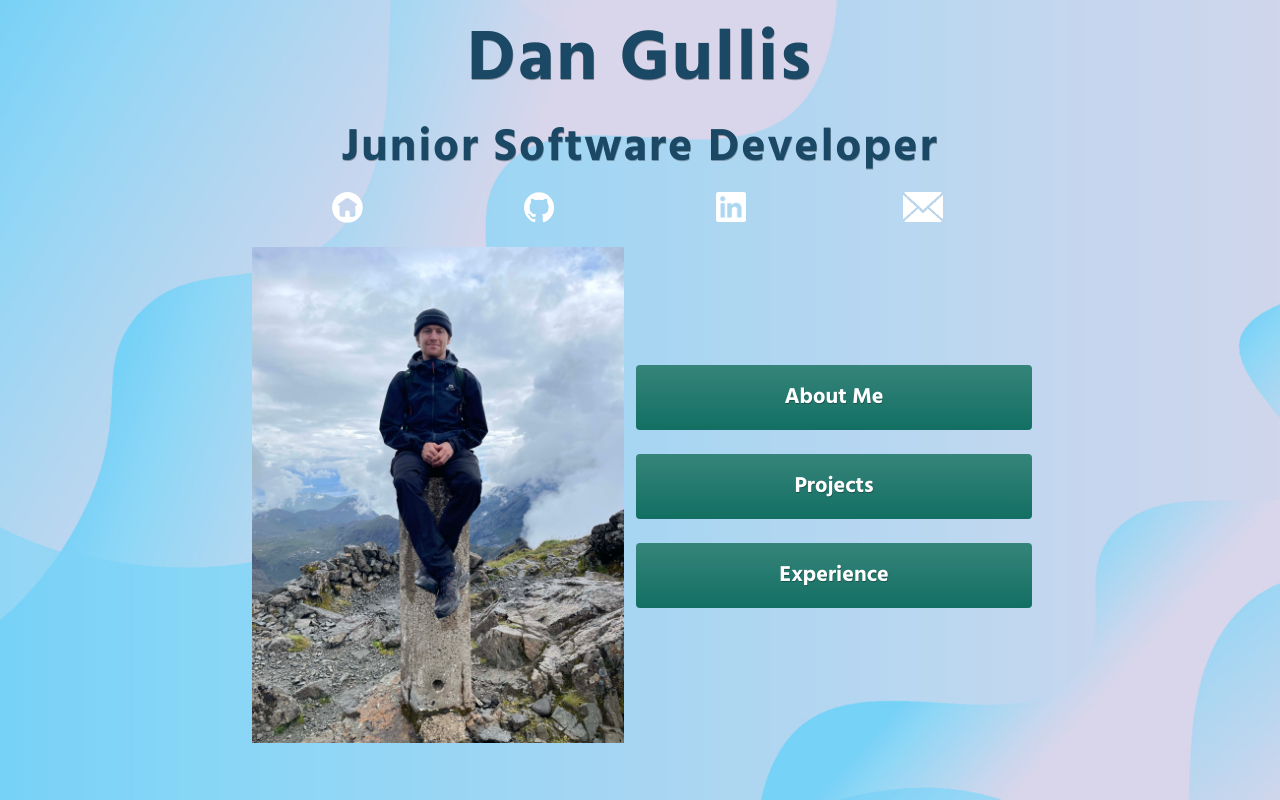
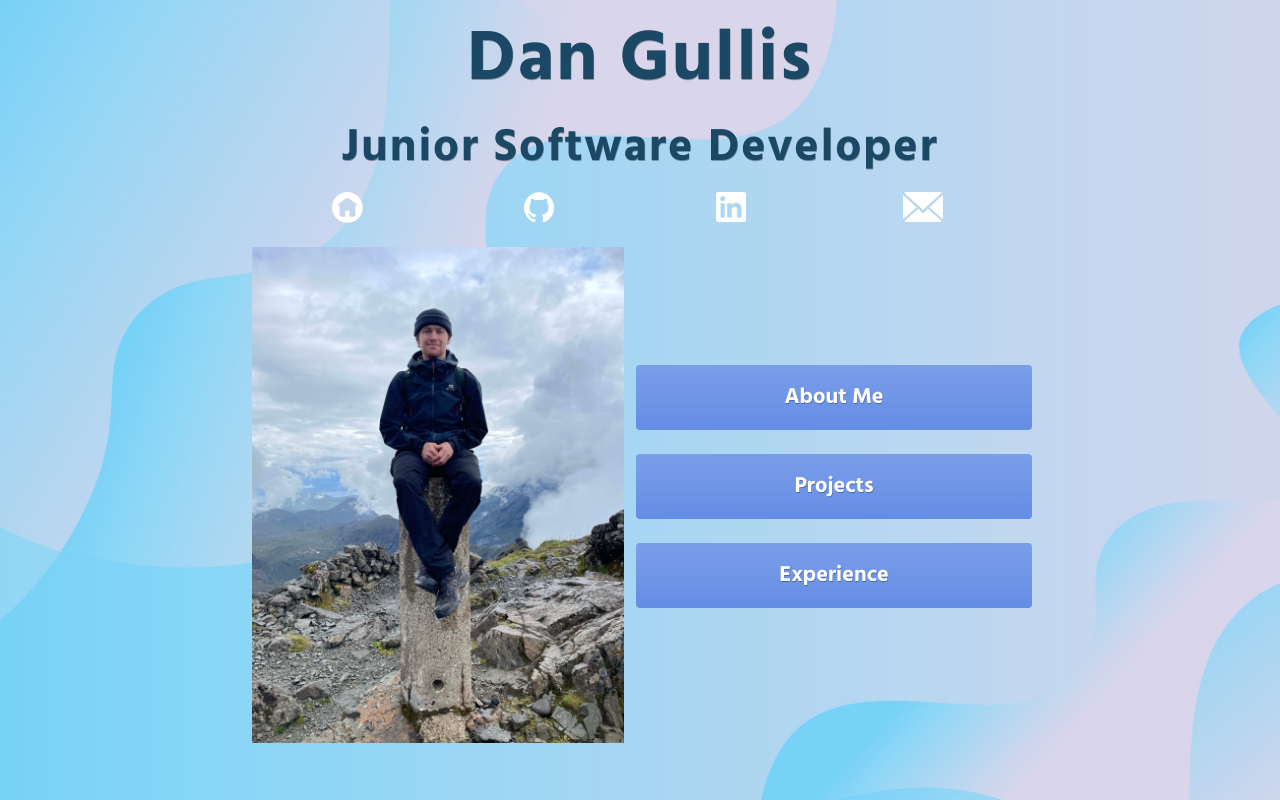
Before and after one commit to dgullis/portfolio-website, a React (Create React App) app: page / in a window 1280 px wide. Built offline with nearby package versions, Linux system fonts and the light colour scheme; a web font is replaced by a local one.

Commit message:
button colour change

```diff
--- a/src/App.js
+++ b/src/App.js
@@ -131,17 +131,17 @@ function App() {
 
           <Col className="d-flex flex-column justify-content-center pt-0 p-3" style={{paddingTop: '10px'}}>
             <Row>
-          <Button onClick={() => openInfo("ABOUT")} className="bg-gradient p-sm-2 p-md-3 p-lg-3.5 mb-4 mt-4 rounded-1" style={{backgroundColor: '#136f63', border: 'none', fontSize: '22px', fontWeight: '650', textShadow: '0.5px 0.5px 0.5px rgba(0, 0, 0, 0.3)'}}>
+          <Button onClick={() => openInfo("ABOUT")} className="bg-gradient p-sm-2 p-md-3 p-lg-3.5 mb-4 mt-4 rounded-1" style={{backgroundColor: '#648de5', border: 'none', fontSize: '22px', fontWeight: '650', textShadow: '0.5px 0.5px 0.5px rgba(0, 0, 0, 0.3)'}}>
             About Me
           </Button>
           </Row>
           <Row>
-          <Button onClick={() => openInfo("PROJECTS")} className="bg-gradient p-sm-2 p-md-3 p-lg-3.5  mb-4 rounded-1" style={{backgroundColor: '#136f63', border: 'none', fontSize: '22px', fontWeight: '650',textShadow: '0.5px 0.5px 0.5px rgba(0, 0, 0, 0.3)'}}>
+          <Button onClick={() => openInfo("PROJECTS")} className="bg-gradient p-sm-2 p-md-3 p-lg-3.5  mb-4 rounded-1" style={{backgroundColor: '#648de5', border: 'none', fontSize: '22px', fontWeight: '650',textShadow: '0.5px 0.5px 0.5px rgba(0, 0, 0, 0.3)'}}>
             Projects
           </Button>
           </Row>
           <Row>
-          <Button onClick={() => openInfo("EXPERIENCE")} className="bg-gradient p-sm-2 p-md-3 p-lg-3.5  mb-4 rounded-1" style={{backgroundColor: '#136f63', border: 'none', fontSize: '22px', fontWeight: '650', textShadow: '0.5px 0.5px 0.5px rgba(0, 0, 0, 0.3)'}}>
+          <Button onClick={() => openInfo("EXPERIENCE")} className="bg-gradient p-sm-2 p-md-3 p-lg-3.5  mb-4 rounded-1" style={{backgroundColor: '#648de5', border: 'none', fontSize: '22px', fontWeight: '650', textShadow: '0.5px 0.5px 0.5px rgba(0, 0, 0, 0.3)'}}>
             Experience
           </Button>
           </Row>
```
